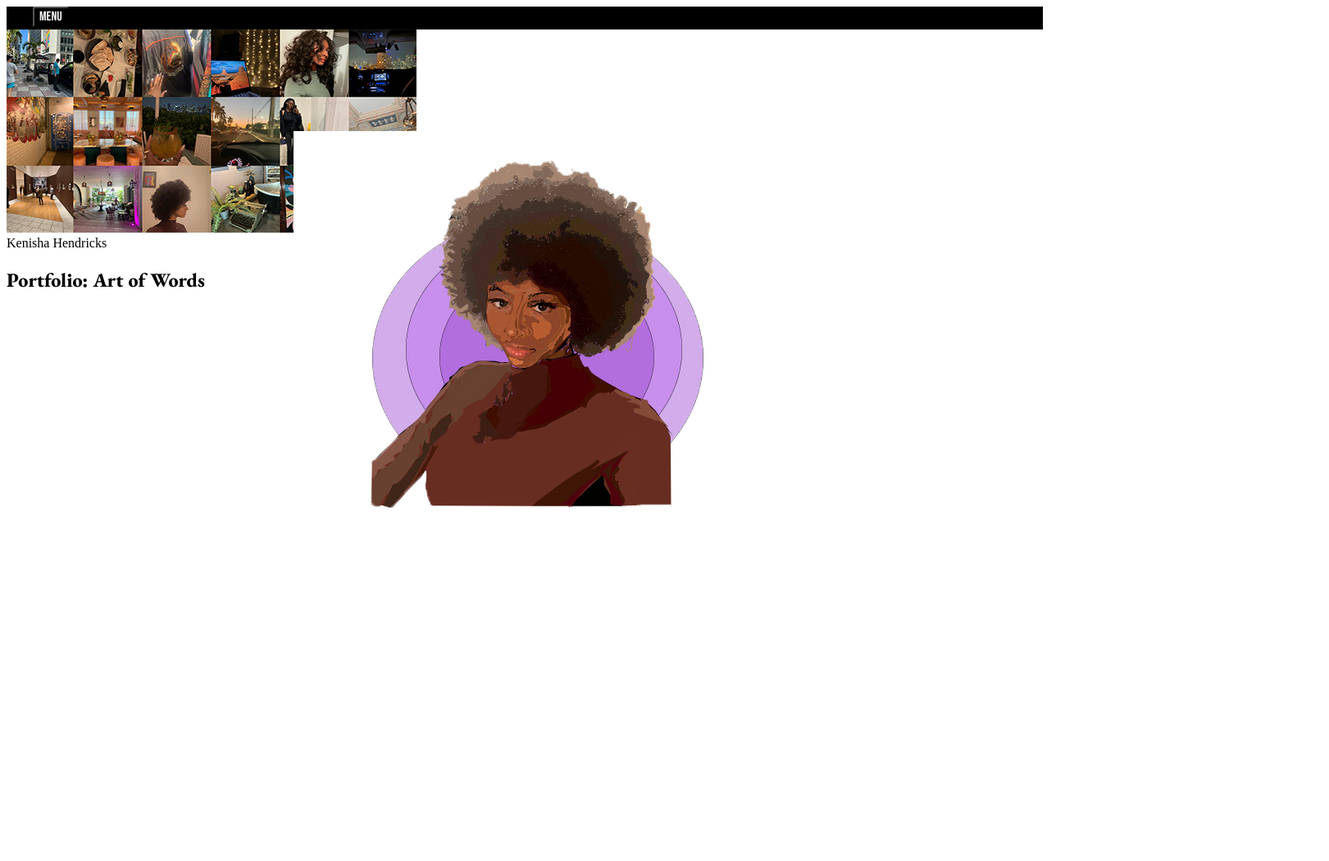
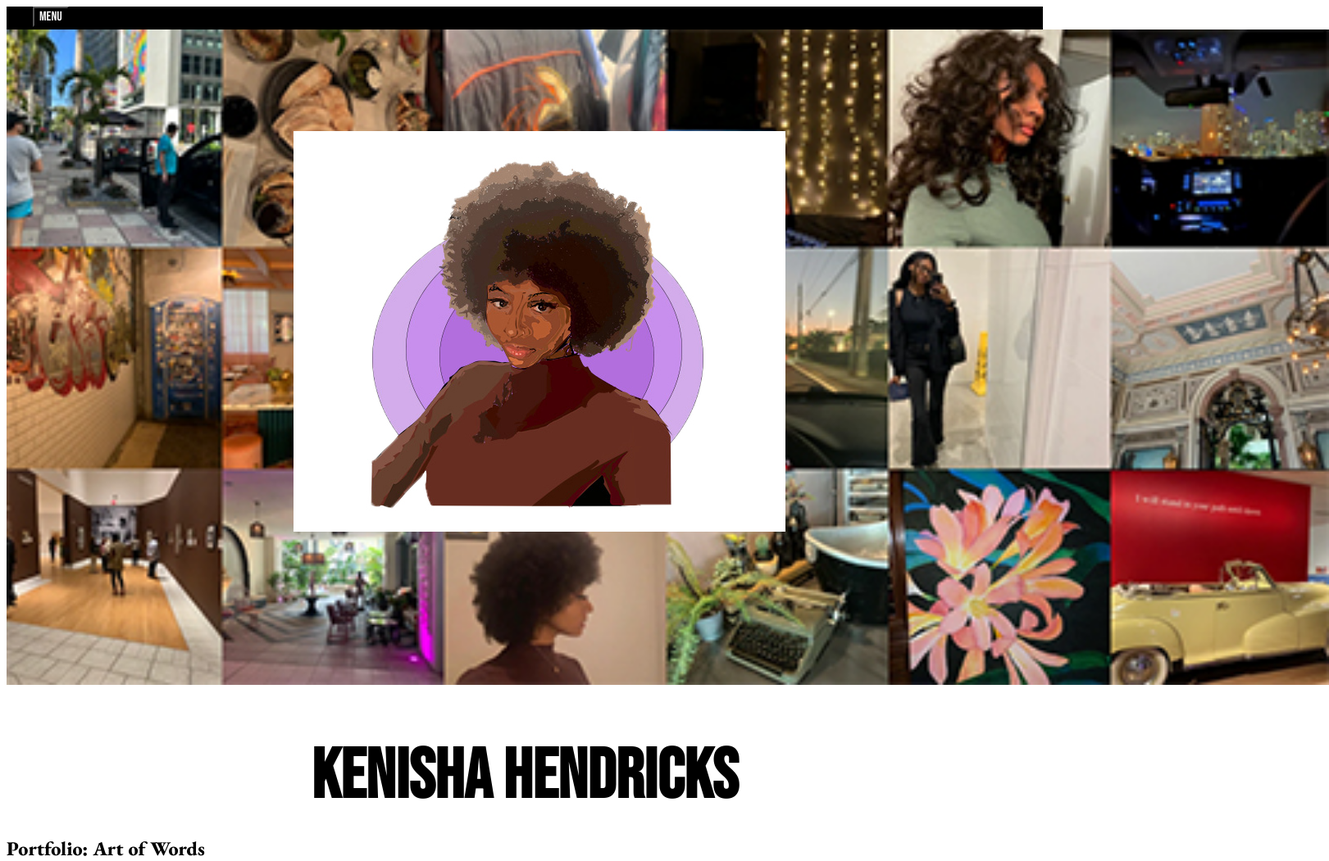
Before and after one commit to kxhendricks/.github.io, a plain HTML site: page portfolio-folder/portfolio.html in a window 1280 px wide. Shown: the whole page at 82% size, 1621 px wide, since content can reach past the window. Before the commit the page ends 808 px from the top, so only its background shows below. Drawn offline with nearby package versions, Linux system fonts and the light colour scheme; some icons are missing; files whose address does not match are found by name; a web font is replaced by a local one.

Commit message:
Update portfolio.html

```diff
--- a/portfolio-folder/portfolio.html
+++ b/portfolio-folder/portfolio.html
@@ -26,12 +26,11 @@
     </div>
   </nav>
 
-  <div class="container">
    <img class="image1" src="images/background.jpg">
      <img class="image2" src="images/portrait.jpg">
-     <div class="centered">Kenisha Hendricks</div>
-      </div>
+     <h1>Kenisha Hendricks</h1>
+     <h2>Portfolio: Art of Words</h2>
 
-      <h2>Portfolio: Art of Words</h2>
+
   </body>
  </html>
```
